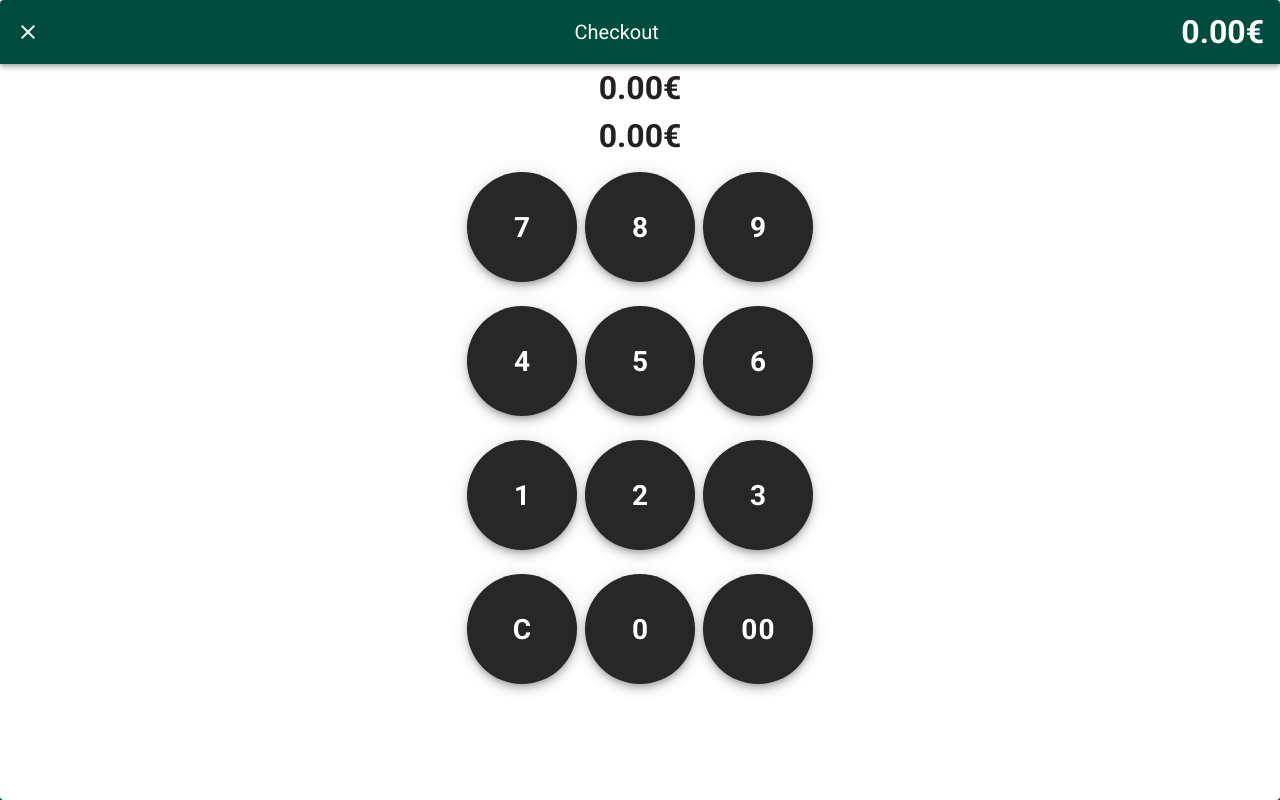
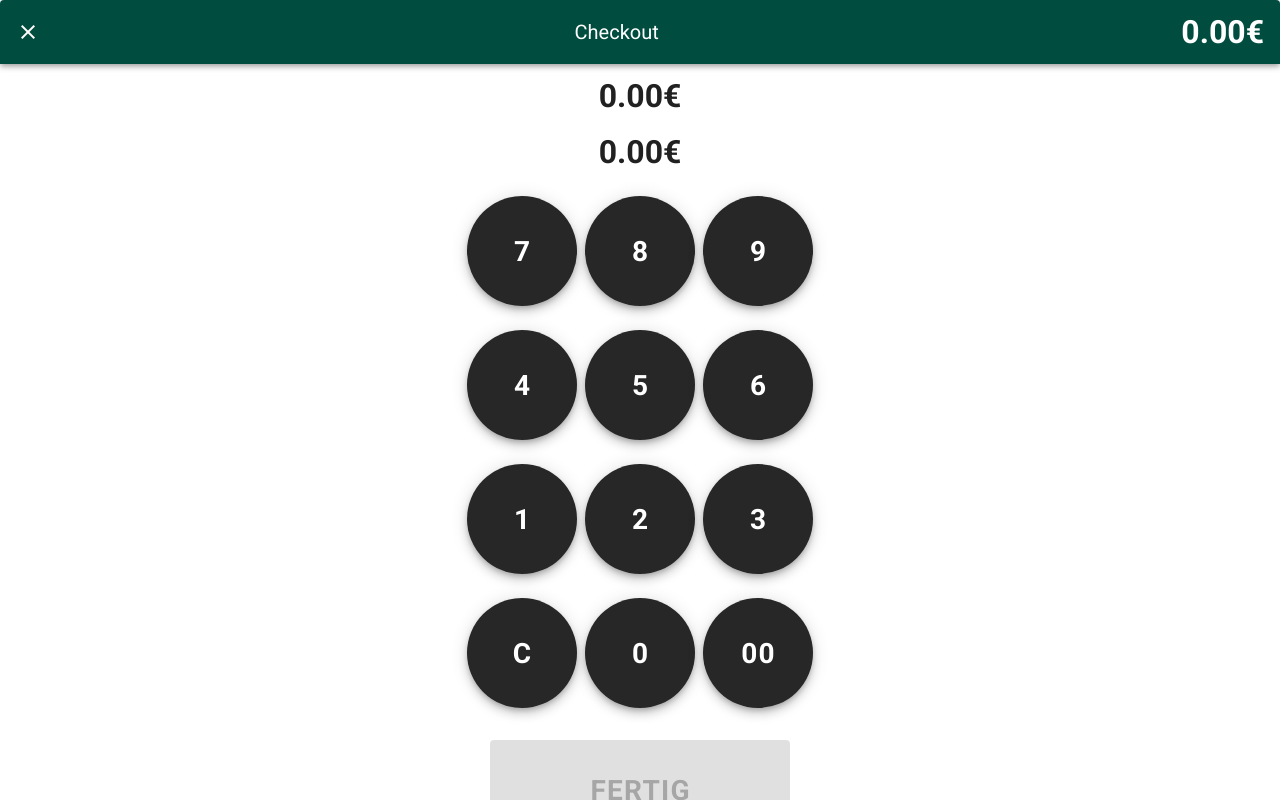
Before and after one commit to Piitschy/silentparty-kasse, a Vue app in the folder kasse/: page / in a window 1280 px wide. Both pictures are taken after a click on the button "BEZAHLEN". Built offline with nearby package versions, Linux system fonts and the light colour scheme.

Commit message:
FERTIG btn

```diff
--- a/kasse/src/components/CheckOut.vue
+++ b/kasse/src/components/CheckOut.vue
@@ -24,8 +24,8 @@
           <h1>{{sum}}€</h1>
         </v-toolbar>
         <center>
-          <h1>{{fix(sum-cent)}}€</h1>
-          <h1>{{fix(cent)}}€</h1>
+          <h1 class="ma-2">{{fix(sum-cent)}}€</h1>
+          <h1 class="ma-2">{{fix(cent)}}€</h1>
           <v-col
             v-for="m in 4"
             :key="m"
@@ -55,6 +55,16 @@
             </v-item-group>
 
           </v-col>
+          <v-btn
+            class="mt-5"
+            :disabled="!ready"
+            width="300px"
+            height="100px"
+            color="success"
+            @click="clearOrder();display = '0';$emit('input', false)"
+          >
+            <h1>FERTIG</h1>
+          </v-btn>
         </center>
       </v-card>
     </v-dialog>
@@ -93,9 +103,15 @@ export default {
     ]),
     cent(){
       return this.display/100
+    },
+    ready() {
+      return this.sum > 0 && this.cent > this.sum
     }
   },
   methods: {
+    ...mapMutations([
+      'clearOrder'
+    ]),
     key(n,m){
       return this.mapping[n+''+m]
     },
--- a/kasse/src/views/Home.vue
+++ b/kasse/src/views/Home.vue
@@ -1,7 +1,9 @@
 <template>
   <div class="home">
-    <v-btn @click="add()">Add</v-btn>
-    <v-btn @click="clearOrder()">Clear</v-btn>
+    <center>
+    <v-btn class="ma-15" @click="add()">Add</v-btn>
+    <v-btn class="ma-15" @click="clearOrder()">Clear</v-btn>
+    </center>
   </div>
 </template>
 
```
